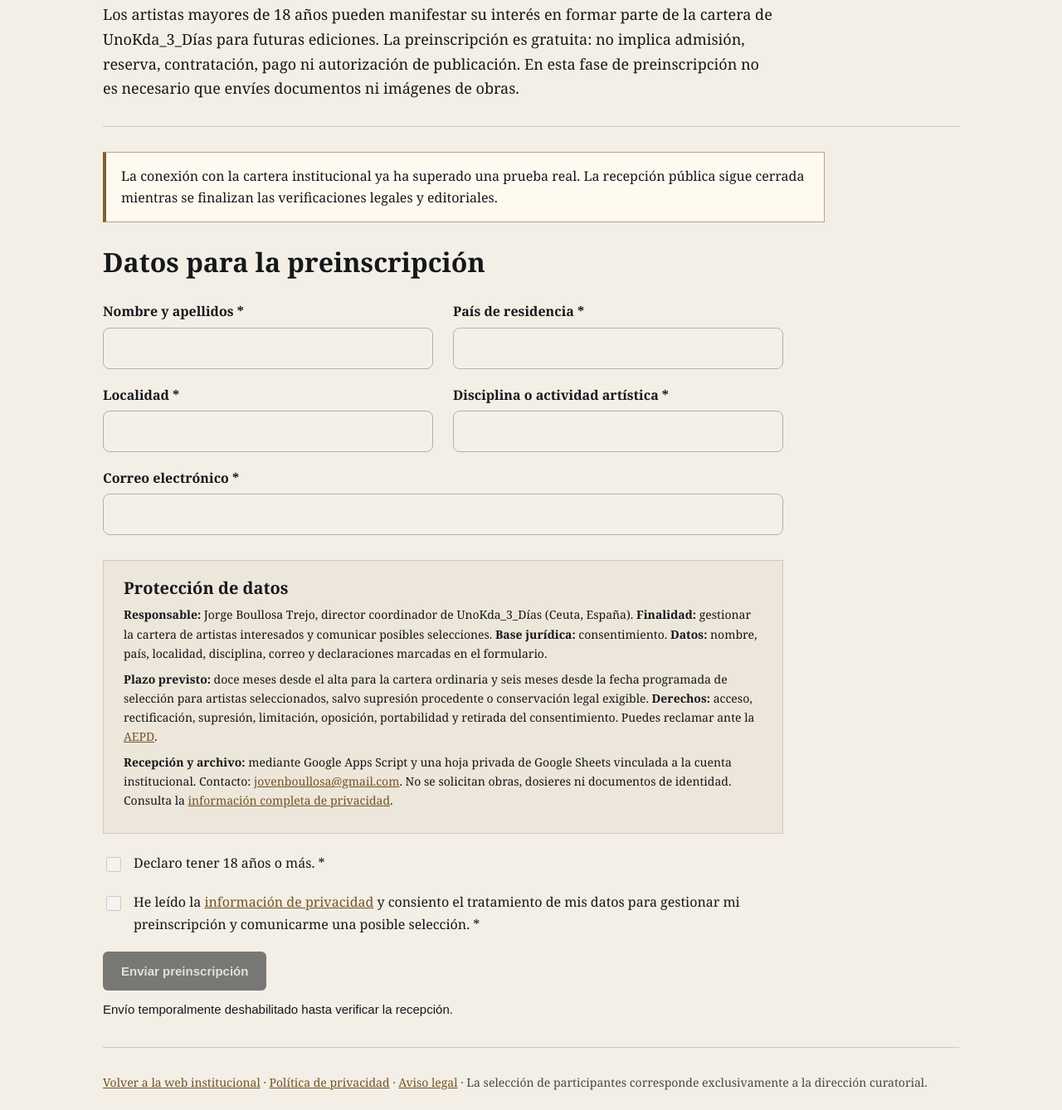
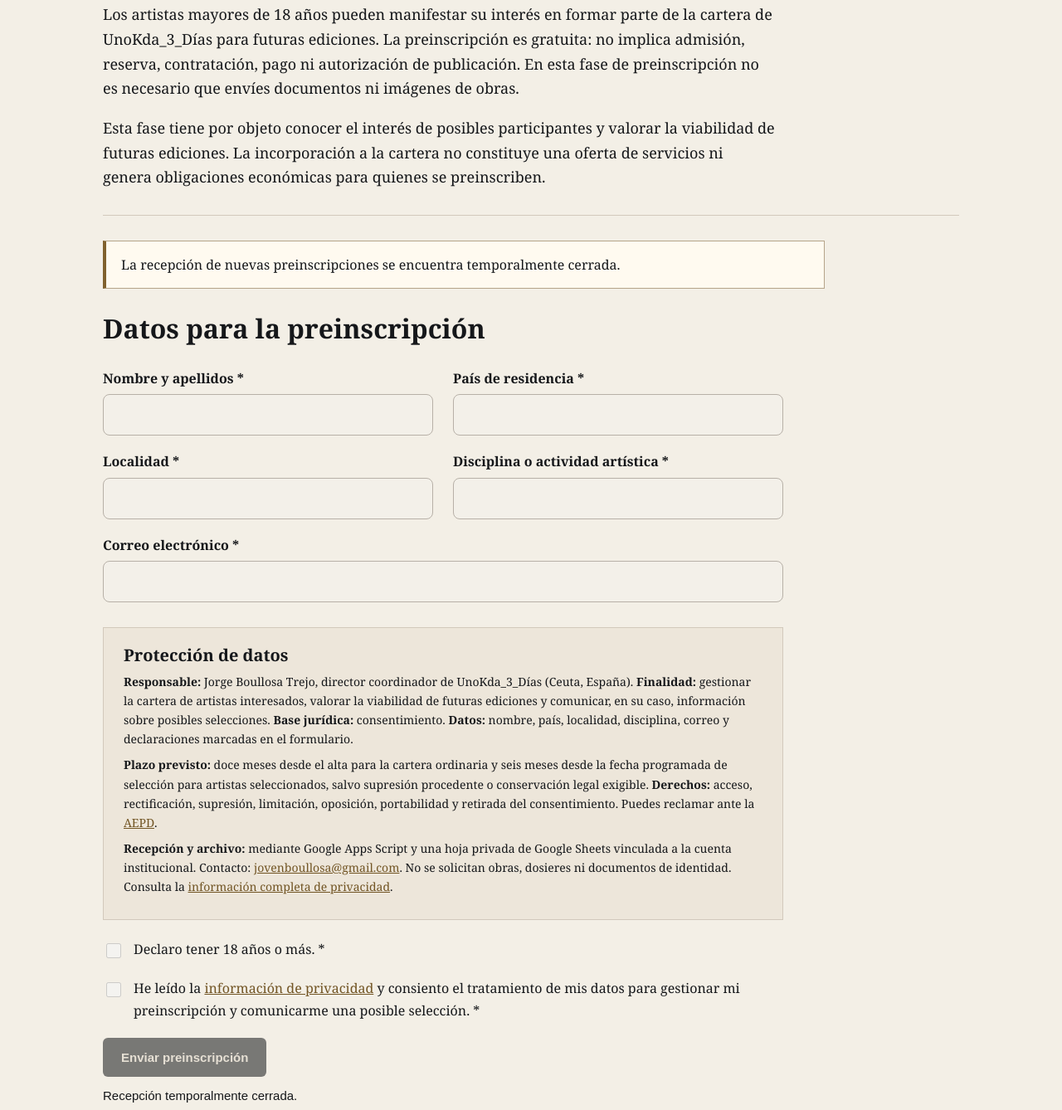
Before and after one commit to unokda3dias/unokda3dias.github.io, a plain HTML site: page preinscripcion/index.html in a window 1280 px wide. Shown: the part 596-1934 px from the top of the page at 83% size. Drawn offline with Linux system fonts and the light colour scheme.

Commit message:
Aclarar carácter gratuito y exploratorio de la cartera, sin modificar texto editorial aprobado

```diff
--- a/preinscripcion/index.html
+++ b/preinscripcion/index.html
@@ -37,8 +37,9 @@ button[disabled]{opacity:.55;cursor:not-allowed}.state{min-height:1.7em;margin:1
 <p class="eyebrow">UnoKda_3_Días · Participación artística</p>
 <h1>Preinscripción gratuita de artistas</h1>
 <p class="intro">Los artistas mayores de 18 años pueden manifestar su interés en formar parte de la cartera de UnoKda_3_Días para futuras ediciones. La preinscripción es gratuita: no implica admisión, reserva, contratación, pago ni autorización de publicación. En esta fase de preinscripción no es necesario que envíes documentos ni imágenes de obras.</p>
+<p class="intro">Esta fase tiene por objeto conocer el interés de posibles participantes y valorar la viabilidad de futuras ediciones. La incorporación a la cartera no constituye una oferta de servicios ni genera obligaciones económicas para quienes se preinscriben.</p>
 <hr class="divider">
-<div class="pending" id="pending" role="status">La conexión con la cartera institucional ya ha superado una prueba real. La recepción pública sigue cerrada mientras se finalizan las verificaciones legales y editoriales.</div>
+<div class="pending" id="pending" role="status">La recepción de nuevas preinscripciones se encuentra temporalmente cerrada.</div>
 <section class="form-wrap" aria-labelledby="form-heading">
 <h2 id="form-heading">Datos para la preinscripción</h2>
 <form id="preinscripcion" autocomplete="on" method="post">
@@ -53,14 +54,14 @@ button[disabled]{opacity:.55;cursor:not-allowed}.state{min-height:1.7em;margin:1
 </div>
 <div class="privacy">
 <h2>Protección de datos</h2>
-<p><strong>Responsable:</strong> Jorge Boullosa Trejo, director coordinador de UnoKda_3_Días (Ceuta, España). <strong>Finalidad:</strong> gestionar la cartera de artistas interesados y comunicar posibles selecciones. <strong>Base jurídica:</strong> consentimiento. <strong>Datos:</strong> nombre, país, localidad, disciplina, correo y declaraciones marcadas en el formulario.</p>
+<p><strong>Responsable:</strong> Jorge Boullosa Trejo, director coordinador de UnoKda_3_Días (Ceuta, España). <strong>Finalidad:</strong> gestionar la cartera de artistas interesados, valorar la viabilidad de futuras ediciones y comunicar, en su caso, información sobre posibles selecciones. <strong>Base jurídica:</strong> consentimiento. <strong>Datos:</strong> nombre, país, localidad, disciplina, correo y declaraciones marcadas en el formulario.</p>
 <p><strong>Plazo previsto:</strong> doce meses desde el alta para la cartera ordinaria y seis meses desde la fecha programada de selección para artistas seleccionados, salvo supresión procedente o conservación legal exigible. <strong>Derechos:</strong> acceso, rectificación, supresión, limitación, oposición, portabilidad y retirada del consentimiento. Puedes reclamar ante la <a href="https://www.aepd.es/" target="_blank" rel="noopener noreferrer">AEPD</a>.</p>
 <p><strong>Recepción y archivo:</strong> mediante Google Apps Script y una hoja privada de Google Sheets vinculada a la cuenta institucional. Contacto: <a href="mailto:jovenboullosa@gmail.com">jovenboullosa@gmail.com</a>. No se solicitan obras, dosieres ni documentos de identidad. Consulta la <a href="./privacidad/">información completa de privacidad</a>.</p>
 </div>
 <div class="declaration"><input id="adulto" name="mayoria_de_edad" value="Sí" type="checkbox" required disabled><label for="adulto">Declaro tener 18 años o más. *</label></div>
 <div class="declaration"><input id="consentimiento" name="consentimiento" value="Sí" type="checkbox" required disabled><label for="consentimiento">He leído la <a href="./privacidad/" target="_blank" rel="noopener noreferrer">información de privacidad</a> y consiento el tratamiento de mis datos para gestionar mi preinscripción y comunicarme una posible selección. *</label></div>
 <button type="submit" id="send" disabled>Enviar preinscripción</button>
-<p id="estado" class="state" role="status" aria-live="polite">Envío temporalmente deshabilitado hasta verificar la recepción.</p>
+<p id="estado" class="state" role="status" aria-live="polite">Recepción temporalmente cerrada.</p>
 </form>
 </section>
 <hr class="divider"><p class="bottom"><a href="../index.html">Volver a la web institucional</a> · <a href="./privacidad/">Política de privacidad</a> · <a href="./aviso-legal/">Aviso legal</a> · La selección de participantes corresponde exclusivamente a la dirección curatorial.</p>
```
